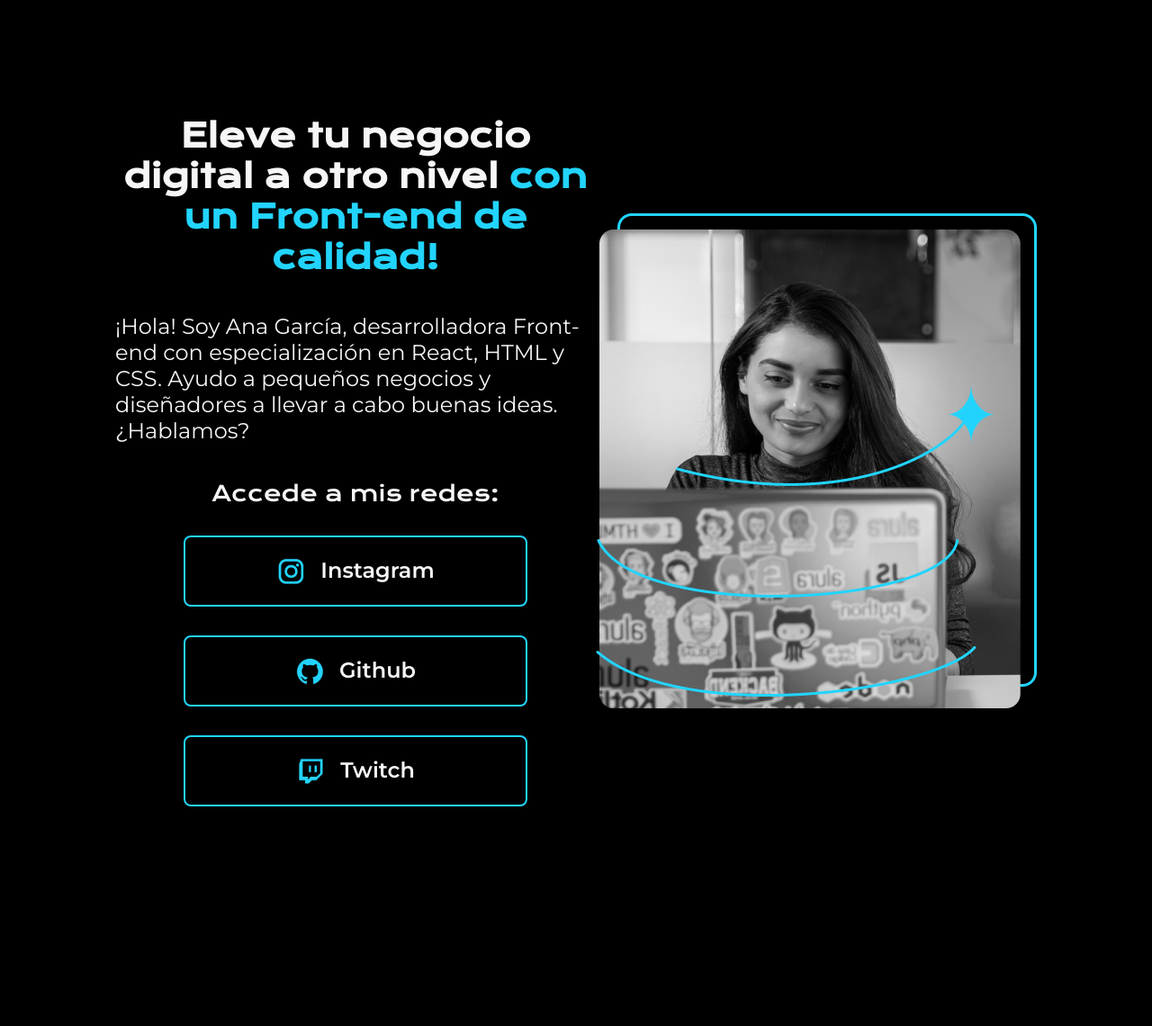
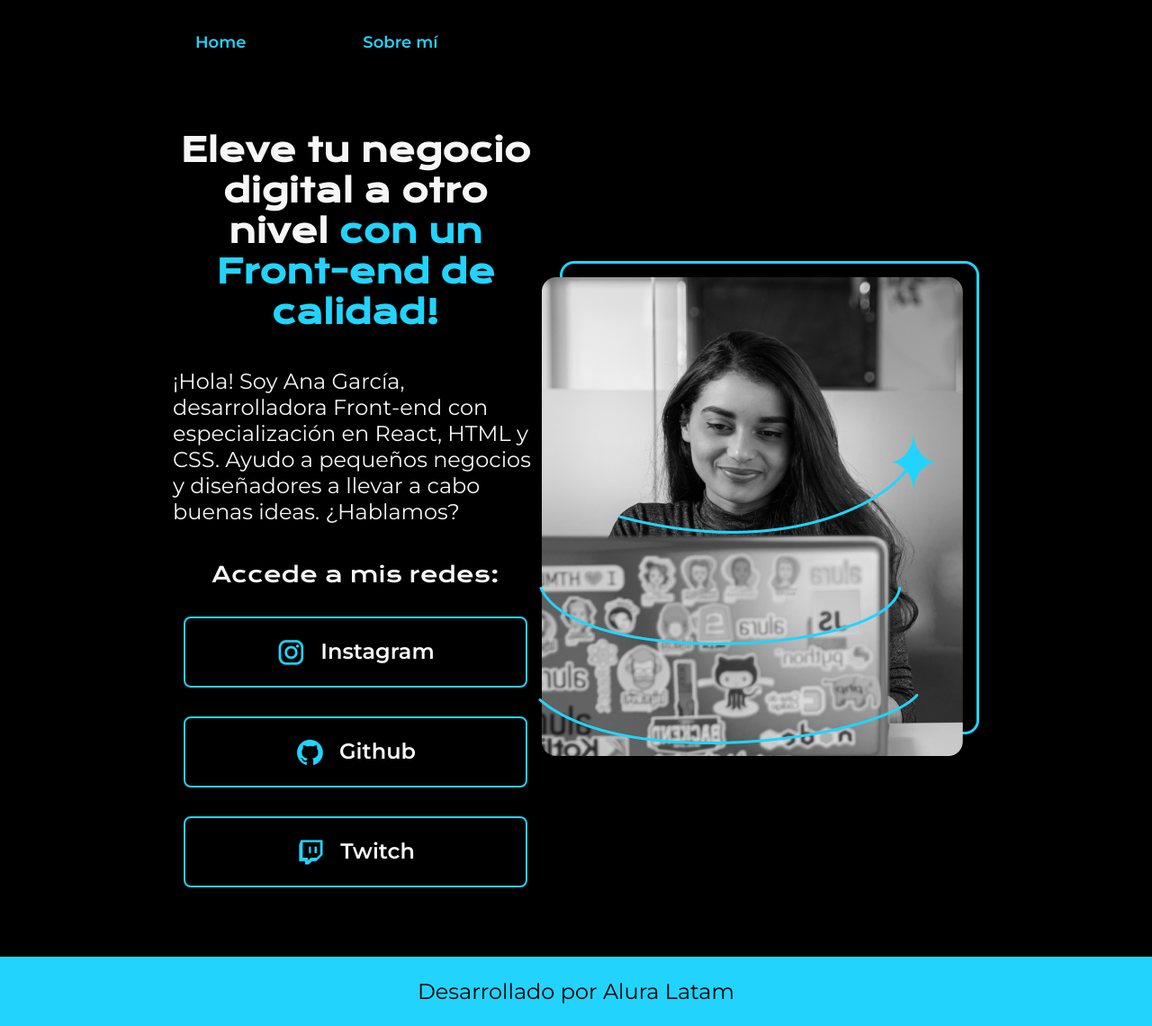
Before and after one commit to fcicerelli/html-css-desarrollo-estructura-archivos-tags__Alura, a plain HTML site: page index.html in a window 1280 px wide. Shown: the whole page at 90% size. Before the commit the page ends 928 px from the top, so only its background shows below. Drawn offline with nearby package versions, Linux system fonts and the light colour scheme.

Commit message:
agregando página about.html

```diff
--- a/index.html
+++ b/index.html
@@ -3,11 +3,16 @@
 <head>
   <meta charset="UTF-8">
   <meta name="viewport" content="width=device-width, initial-scale=1.0">
-  <link rel="stylesheet" href="./style.css">
+  <link rel="stylesheet" href="./styles/style.css">
   <title>Portafolio</title>
 </head>
 <body>
-  <header></header>
+  <header class="header">
+    <nav class="header__menu">
+      <a class="header__menu__link" href="index.html">Home</a>
+      <a class="header__menu__link" href="about.html">Sobre mí</a>
+    </nav>
+  </header>
   <main class="presentacion">
     <section class="presentacion__contenido">
       <h1 class="presentacion__contenido__titulo">
@@ -32,6 +37,8 @@
     <img src="./assets/Imagem.png" alt="Imagen de Ana García trabajando">
 
   </main>
-  <footer></footer>
+  <footer class="footer">
+    <p>Desarrollado por Alura Latam</p>
+  </footer>
 </body>
 </html>
--- a/style.css
+++ b/styles/style.css
@@ -8,8 +8,33 @@
 body {
   background-color: #000000;
   color: #f6f6f6;
-  height: 100vh;
   box-sizing: border-box;
+}
+
+.header {
+  padding: 2% 0% 0% 15%;
+}
+
+.header__menu {
+  display:flex;
+  /* justify-content: center;
+  align-items: center; */
+  gap: 80px;
+}
+
+.header__menu__link  {
+  font-family: 'Montserrat', sans-serif;
+  font-size: 18px;
+  font-weight: 600;
+  color: #22d4fd;
+  margin: 0 10px;
+  padding: 10px 15px;
+  text-decoration: none;
+}
+
+.header__menu__link:hover {
+  color: #007bff;
+  cursor: url('../assets/hand-pointer.png'), auto;
 }
 
 .titulo-destaque {
@@ -19,7 +44,7 @@ body {
 .presentacion {
   display: flex;
   align-items: center;
-  margin: 10%;
+  padding: 6% 15%;
   justify-content: space-between;
 }
 
@@ -79,7 +104,21 @@ h1 {
 .presentacion__enlaces__link:hover {
   background-color: #272727;
   border-color: #0000FF;
-  cursor: url('./assets/html-5.png'), auto;
+  cursor: url('../assets/hand-pointer.png'), auto;
+}
+
+img:hover {
+  cursor: url(http://www.rw-designer.com/cursor-extern.php?id=37606), auto;
+}
+
+.footer {
+  background-color: #22d4fd;
+  padding: 24px;
+  color: #000000;
+  text-align: center;
+  font-family: 'Montserrat', sans-serif;
+  font-size: 24px;
+  font-weight: 400;
 }
 
 /* .montserrat-<uniquifier> {
```
Also changed, not shown: about.html (added, +28 -0 lines).
